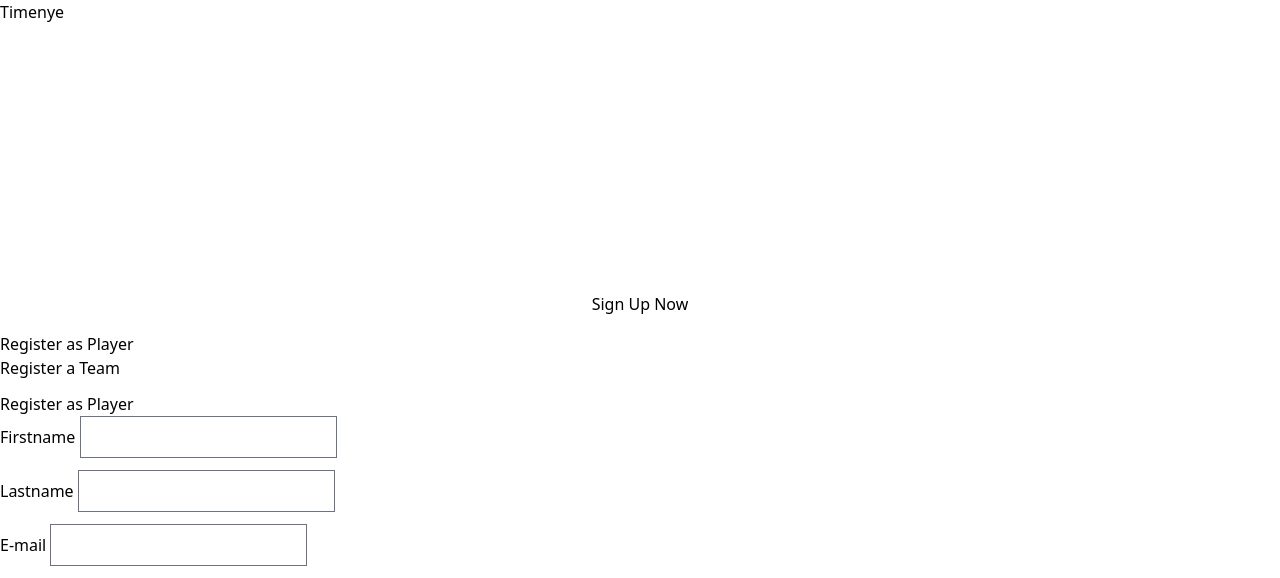
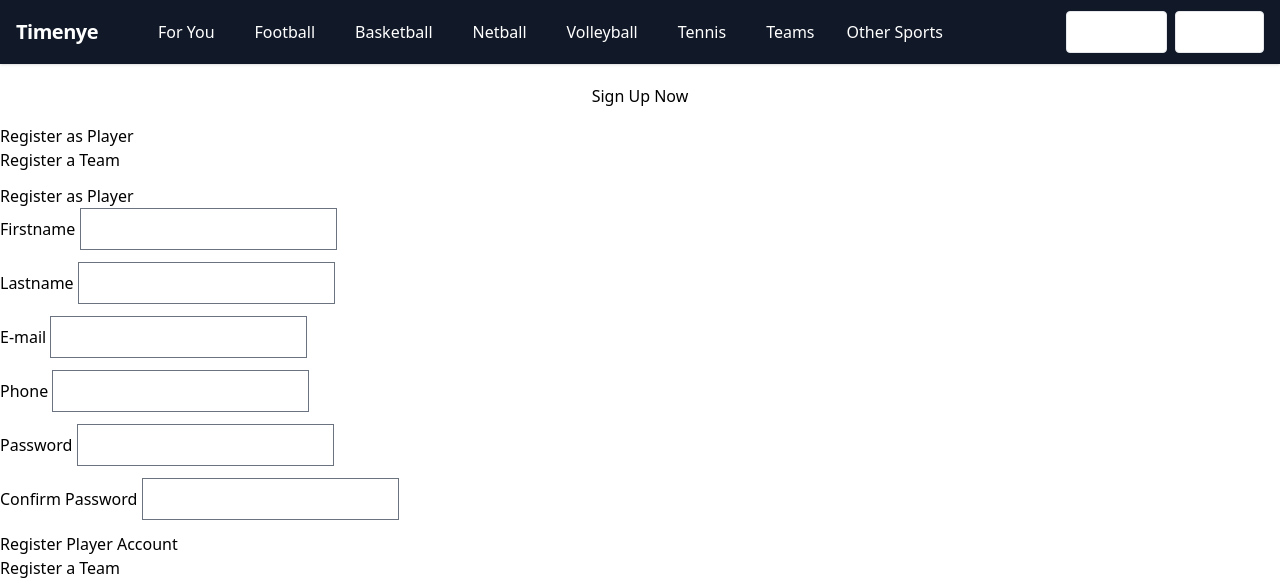
Before and after one commit to geekquest/timenye, a Django app: page /signup/ in a window 1280 px wide. Shown: the top 578 px of the page. Run offline with Django 4.2, Linux system fonts and the light colour scheme; style sheets or scripts are compiled from the project's sources; some libraries are stand-ins or nearby versions.

Commit message:
updated the navbar to use tailwind css

```diff
--- a/app/templates/partials/navbar.html
+++ b/app/templates/partials/navbar.html
@@ -1,41 +1,74 @@
+{% load static %}
 
-<nav class="navbar navbar-expand-lg navbar-dark bg-dark">
-    <div class="container container-fluid">
-      <a class="navbar-brand" href="/">Timenye</a>
-      <button class="navbar-toggler" type="button" data-bs-toggle="collapse" data-bs-target="#navbarSupportedContent" aria-controls="navbarSupportedContent" aria-expanded="false" aria-label="Toggle navigation">
-        <span class="navbar-toggler-icon"></span>
-      </button>
-      <div class="collapse navbar-collapse" id="navbarSupportedContent">
-        <ul class="navbar-nav me-auto mb-2 mb-lg-0">
-          <li class="nav-item">
-            <a  class="nav-link" href="/discover"><i class="ti ti-search"></i>For You</a>
-          </li>
-          <li class="nav-item">
-            <a  class="nav-link" href="/sport/football"><i class="ti ti-ball-football"></i>Football</a>
-          </li>
-          <li class="nav-item">
-            <a  class="nav-link" href="/sport/basketball"><i class="ti ti-ball-basketball"></i>Basketball</a>
-          </li>
-          <li class="nav-item">
-            <a  class="nav-link" href="/sport/netball"><i class="ti ti-ball-volleyball"></i>Netball</a>
-          </li>
-          <li class="nav-item">
-            <a  class="nav-link" href="/sport/volleyball"><i class="ti ti-ball-volleyball"></i>Volleyball</a>
-          </li>
-          <li class="nav-item">
-            <a  class="nav-link" href="/sport/netball"><i class="ti ti-ball-tennis"></i>Tennis</a>
-          </li>
-          <li class="nav-item">
-            <a  class="nav-link" href="/teams"><i class="ti ti-users"></i>Teams</a>
-          </li>
-          <li class="nav-item"><a class="nav-link" href="/sports/">Other Sports</a></li>
-        </ul>
-        <div class="navbar-right">
-          <ul class="navbar-nav mb-2 mb-lg-0">
-            <li class="nav-item"><a class="nav-link" href="/signup">Register</a></li>
-            <li class="nav-item"><a class="nav-link" href="/login">Sign In</a></li>
-          </ul>
-        </div>
+<!-- Alpine.js for simple toggle, or replace with your JS framework of choice -->
+<script src="https://cdn.jsdelivr.net/npm/alpinejs@3.x.x/dist/cdn.min.js" defer></script>
+
+<nav class="bg-gray-900 text-white shadow">
+  <div class="max-w-7xl mx-auto px-4">
+    <div class="flex justify-between items-center h-16">
+      <!-- Logo -->
+      <a href="/" class="font-bold text-xl tracking-tight">Timenye</a>
+
+      <!-- Hamburger (mobile) -->
+      <div class="flex lg:hidden">
+        <button @click="open = !open" class="text-gray-400 hover:text-white focus:outline-none" aria-label="Toggle menu" x-data="{ open: false }" x-on:click.stop="open = !open">
+          <svg x-show="!open" xmlns="http://www.w3.org/2000/svg" class="h-7 w-7" fill="none" viewBox="0 0 24 24" stroke="currentColor">
+            <path stroke-linecap="round" stroke-linejoin="round" stroke-width="2" d="M4 6h16M4 12h16M4 18h16" />
+          </svg>
+          <svg x-show="open" xmlns="http://www.w3.org/2000/svg" class="h-7 w-7" fill="none" viewBox="0 0 24 24" stroke="currentColor">
+            <path stroke-linecap="round" stroke-linejoin="round" stroke-width="2" d="M6 18L18 6M6 6l12 12" />
+          </svg>
+        </button>
+      </div>
+
+      <!-- Main Menu -->
+      <div class="hidden lg:flex lg:space-x-2 items-center flex-1 ml-10">
+        <a href="/discover" class="flex items-center px-3 py-2 rounded hover:bg-gray-800 hover:text-primary-400 transition">
+          <i class="ti ti-search mr-2"></i>For You
+        </a>
+        <a href="/sport/football" class="flex items-center px-3 py-2 rounded hover:bg-gray-800 hover:text-primary-400 transition">
+          <i class="ti ti-ball-football mr-2"></i>Football
+        </a>
+        <a href="/sport/basketball" class="flex items-center px-3 py-2 rounded hover:bg-gray-800 hover:text-primary-400 transition">
+          <i class="ti ti-ball-basketball mr-2"></i>Basketball
+        </a>
+        <a href="/sport/netball" class="flex items-center px-3 py-2 rounded hover:bg-gray-800 hover:text-primary-400 transition">
+          <i class="ti ti-ball-volleyball mr-2"></i>Netball
+        </a>
+        <a href="/sport/volleyball" class="flex items-center px-3 py-2 rounded hover:bg-gray-800 hover:text-primary-400 transition">
+          <i class="ti ti-ball-volleyball mr-2"></i>Volleyball
+        </a>
+        <a href="/sport/netball" class="flex items-center px-3 py-2 rounded hover:bg-gray-800 hover:text-primary-400 transition">
+          <i class="ti ti-ball-tennis mr-2"></i>Tennis
+        </a>
+        <a href="/teams" class="flex items-center px-3 py-2 rounded hover:bg-gray-800 hover:text-primary-400 transition">
+          <i class="ti ti-users mr-2"></i>Teams
+        </a>
+        <a href="/sports/" class="flex items-center px-3 py-2 rounded hover:bg-gray-800 hover:text-primary-400 transition">
+          Other Sports
+        </a>
+      </div>
+      <!-- Auth Links -->
+      <div class="hidden lg:flex items-center space-x-2">
+        <a href="/signup" class="px-4 py-2 rounded hover:bg-primary-600 hover:text-white border border-primary-600 text-primary-500 bg-white transition font-semibold">Register</a>
+        <a href="/login" class="px-4 py-2 rounded hover:bg-primary-600 hover:text-white border border-primary-600 text-primary-500 bg-white transition font-semibold">Sign In</a>
       </div>
     </div>
-  </nav>
+  </div>
+
+  <!-- Mobile Menu (Dropdown) -->
+  <div x-data="{ open: false }" x-show="open" class="lg:hidden px-4 pb-4 bg-gray-900 text-white" x-transition>
+    <a href="/discover" class="block px-4 py-2 rounded hover:bg-gray-800 hover:text-primary-400 transition"><i class="ti ti-search mr-2"></i>For You</a>
+    <a href="/sport/football" class="block px-4 py-2 rounded hover:bg-gray-800 hover:text-primary-400 transition"><i class="ti ti-ball-football mr-2"></i>Football</a>
+    <a href="/sport/basketball" class="block px-4 py-2 rounded hover:bg-gray-800 hover:text-primary-400 transition"><i class="ti ti-ball-basketball mr-2"></i>Basketball</a>
+    <a href="/sport/netball" class="block px-4 py-2 rounded hover:bg-gray-800 hover:text-primary-400 transition"><i class="ti ti-ball-volleyball mr-2"></i>Netball</a>
+    <a href="/sport/volleyball" class="block px-4 py-2 rounded hover:bg-gray-800 hover:text-primary-400 transition"><i class="ti ti-ball-volleyball mr-2"></i>Volleyball</a>
+    <a href="/sport/netball" class="block px-4 py-2 rounded hover:bg-gray-800 hover:text-primary-400 transition"><i class="ti ti-ball-tennis mr-2"></i>Tennis</a>
+    <a href="/teams" class="block px-4 py-2 rounded hover:bg-gray-800 hover:text-primary-400 transition"><i class="ti ti-users mr-2"></i>Teams</a>
+    <a href="/sports/" class="block px-4 py-2 rounded hover:bg-gray-800 hover:text-primary-400 transition">Other Sports</a>
+    <div class="border-t border-gray-700 mt-2 pt-2">
+      <a href="/signup" class="block px-4 py-2 rounded hover:bg-success-600 hover:text-black transition">Register</a>
+      <a href="/login" class="block px-4 py-2 rounded hover:bg-primary-600 hover:text-white transition">Sign In</a>
+    </div>
+  </div>
+</nav>
```
